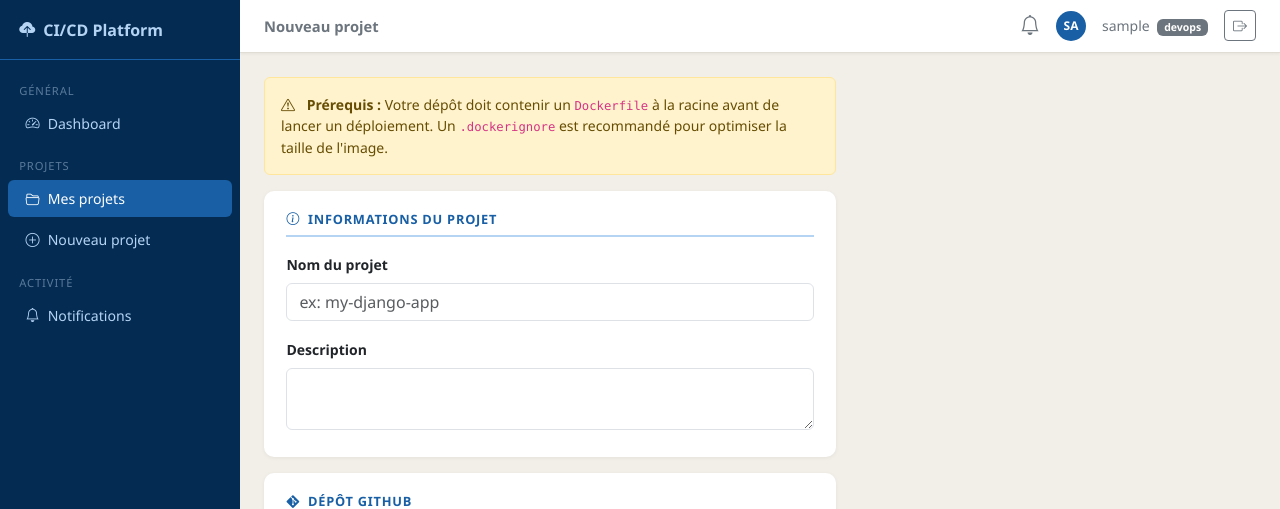
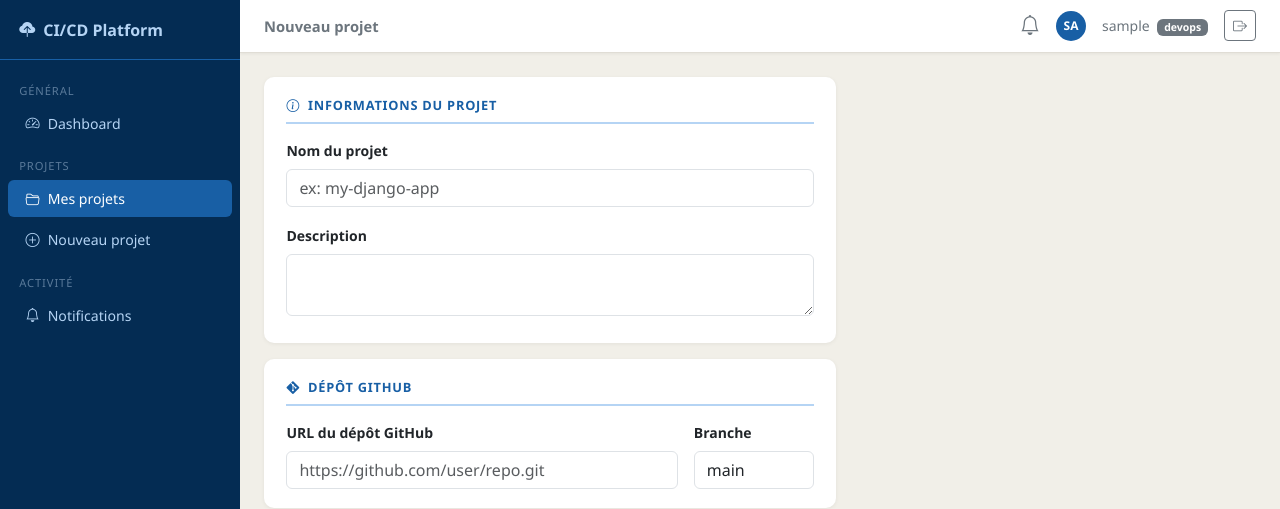
Before and after one commit to sa8aa/cicd-platform, a Django app: page /projects/new/ in a window 1280 px wide. Shown: the top 509 px of the page. Run offline with Django 5.2, Linux system fonts and the light colour scheme; the visitor is signed in with stand-in values (Sample User, id 1); data that the repository does not hold is empty.

Commit message:
Remove deployment prerequisites warning from form
Removed warning alert about prerequisites for deployment.

```diff
--- a/templates/projects/form.html
+++ b/templates/projects/form.html
@@ -9,13 +9,7 @@
 
   <!-- LEFT COLUMN -->
   <div class="col-lg-7">
-   <div class="alert alert-warning small">
-    <i class="bi bi-exclamation-triangle me-2"></i>
-    <strong>Prérequis :</strong> Votre dépôt doit contenir un
-    <code>Dockerfile</code> à la racine avant de lancer un déploiement.
-    Un <code>.dockerignore</code> est recommandé pour optimiser la taille
-    de l'image.
-   </div>
+
     <!-- Projet -->
     <div class="form-section">
       <div class="form-section-title">
```
